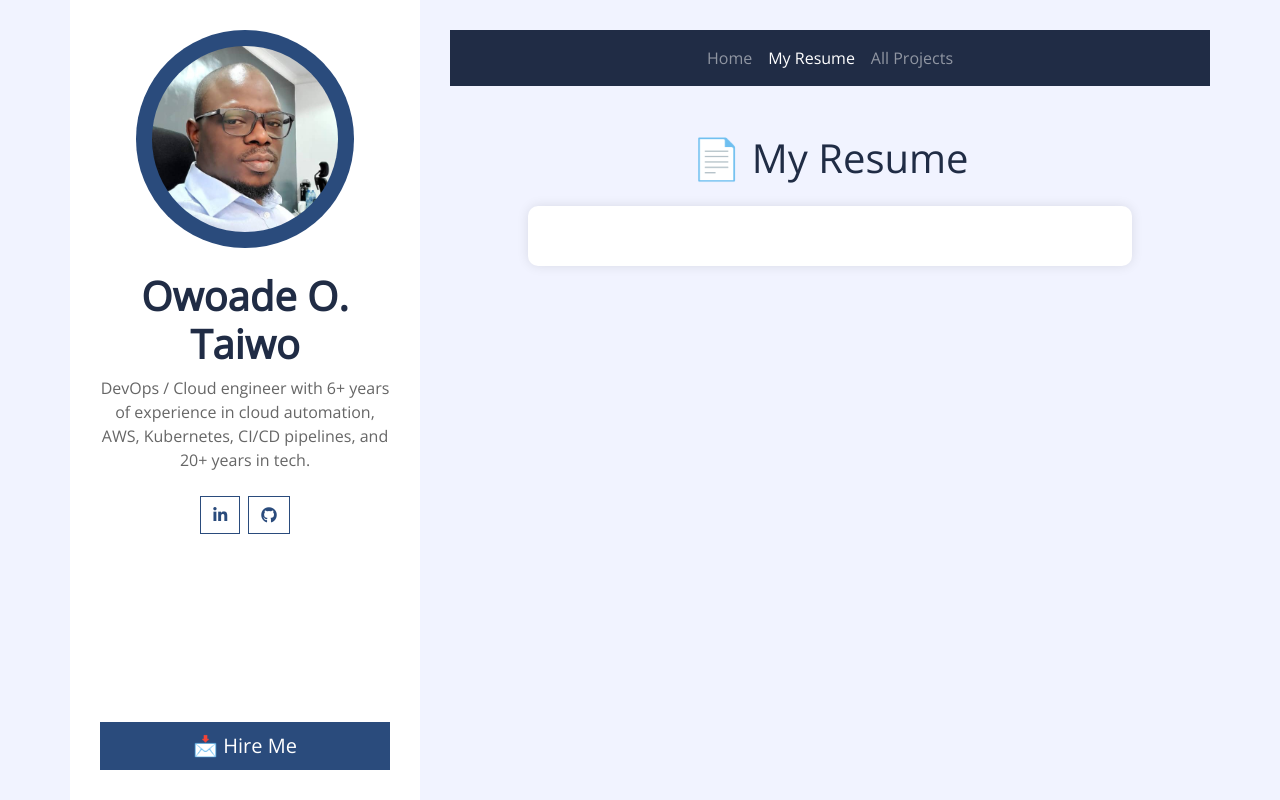
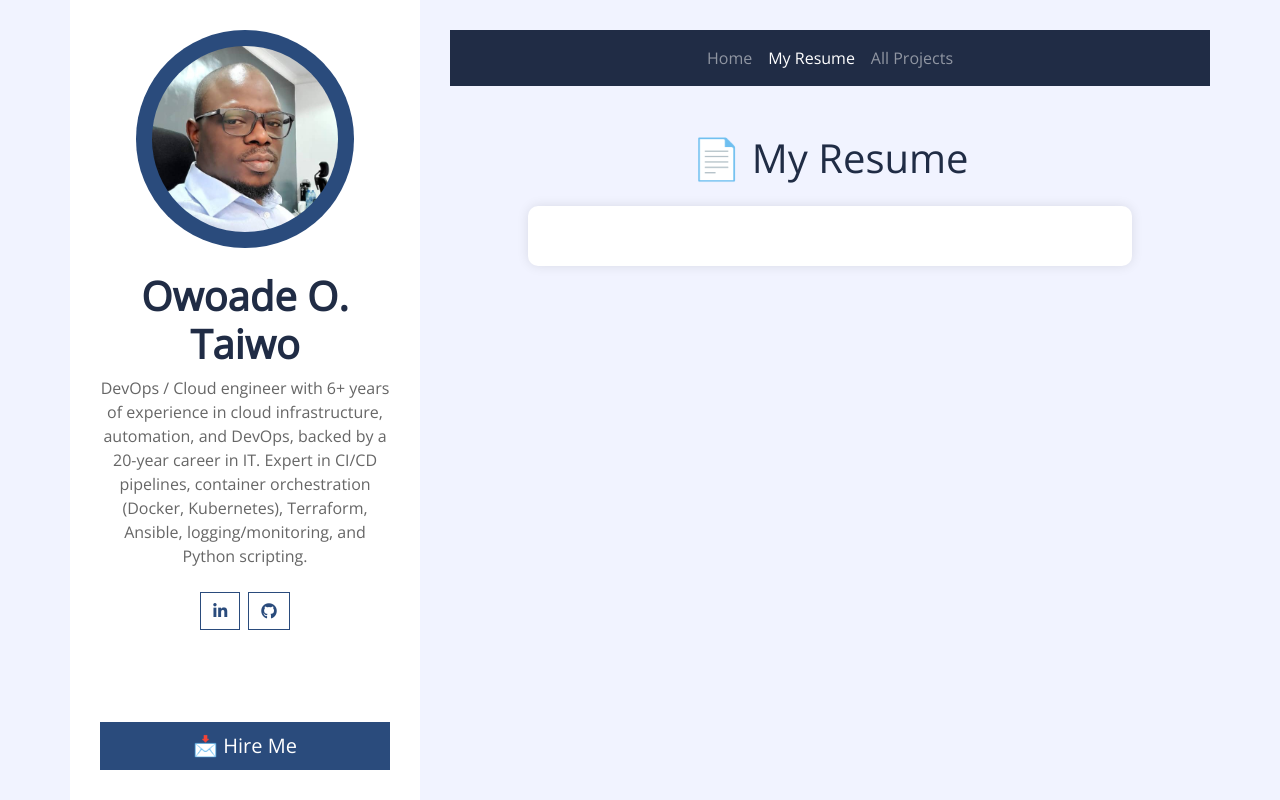
Before and after one commit to Adexxy/adexxy.github.io, a plain HTML site: page resume.html in a window 1280 px wide. Drawn offline with nearby package versions, Linux system fonts and the light colour scheme; a script that the page names is missing.

Commit message:
Update resume.html

```diff
--- a/resume.html
+++ b/resume.html
@@ -44,7 +44,7 @@
             <div class="sidebar-text d-flex flex-column h-100 justify-content-center text-center">
                 <img class="mx-auto d-block w-75 bg-primary img-fluid rounded-circle mb-4 p-3" src="img/profile.jpg" alt="Owoade Taiwo">
                 <h1 class="font-weight-bold">Owoade O. Taiwo</h1>
-                <p class="mb-4">DevOps / Cloud engineer with 6+ years of experience in cloud automation, AWS, Kubernetes, CI/CD pipelines, and 20+ years in tech.</p>
+                <p class="mb-4">DevOps / Cloud engineer with 6+ years of experience in cloud infrastructure, automation, and DevOps, backed by a 20-year career in IT. Expert in CI/CD pipelines, container orchestration (Docker, Kubernetes), Terraform, Ansible, logging/monitoring, and Python scripting.</p>
                 <div class="d-flex justify-content-center mb-4">
                     <a class="btn btn-outline-primary mr-2" href="https://linkedin.com/in/owoade-taiwo-5b34a943"><i class="fab fa-linkedin-in"></i></a>
                     <a class="btn btn-outline-primary" href="https://github.com/Adexxy"><i class="fab fa-github"></i></a>
```
